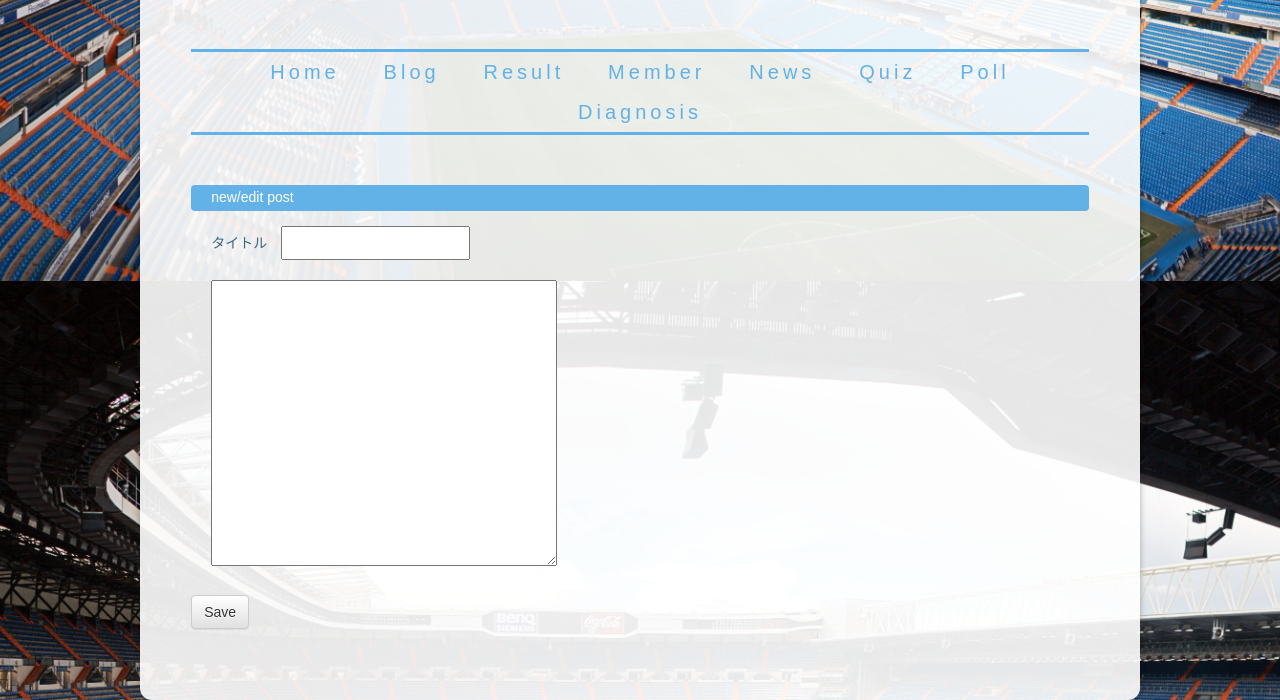
After one commit to yutohorimoto/madrid_django, a Django app: page /post/new/ in a window 1280 px wide. The commit adds this page. Shown: the part 519-1219 px from the top of the page. Run offline with Django 3.2, Linux system fonts and the light colour scheme; some libraries are stand-ins or nearby versions.

Commit message:
blog編集削除機能追加

```diff
--- a/madridsite/forms.py
+++ b/madridsite/forms.py
@@ -2,6 +2,7 @@ from django import forms
 from django.contrib.auth.forms import UserCreationForm, AuthenticationForm,PasswordChangeForm
 from django.contrib.auth.models import User
 from .models import Post
+from mdeditor.fields import MDTextFormField
 
 class UserCreateForm(UserCreationForm):
     def __init__(self, *args, **kwargs):
@@ -21,3 +22,9 @@ class LoginForm(AuthenticationForm):
        #htmlの表示を変更可能にします
        self.fields['username'].widget.attrs['class'] = 'form-control'
        self.fields['password'].widget.attrs['class'] = 'form-control'
+
+class PostForm(forms.ModelForm):
+
+    class Meta:
+        model = Post
+        fields = ('title', 'text')
--- a/madridsite/static/css/style.css
+++ b/madridsite/static/css/style.css
@@ -4,10 +4,10 @@
 body {
 	margin: 0px;
 	padding: 0px;
-	color: #3e6680;	/*全体の文字色*/
+	color: #3e6680;
 	font-family: "ヒラギノ角ゴ Pro", "Hiragino Kaku Gothic Pro", "メイリオ", Meiryo, Osaka, "ＭＳ Ｐゴシック", "MS PGothic", sans-serif;	/*フォント種類*/
-	font-size: 14px;	/*文字サイズ*/
-	line-height: 2;		/*行間*/
+	font-size: 14px;
+	line-height: 2;
 	background: #fff url(../images/Santiagobernabeu.jpg) no-repeat center center fixed;		/*背景指定（古いブラウザ用）*/
 	background: #fff url(../images/Santiagobernabeu.jpg) no-repeat center center/cover fixed;	/*背景指定*/
 	-webkit-text-size-adjust: none;
@@ -45,7 +45,7 @@ h3 {
 
 
 p {
-	padding: 0px 20px 20px;	/*上、左右、下への余白*/
+	padding: 0px 20px 20px;
 
 }
 
@@ -54,50 +54,46 @@ p {
 }
 
 a {
-	color: #62b2e7;	/*リンクテキストの色*/
-	-webkit-transition: 0.5s;	/*マウスオン時の移り変わるまでの時間設定。0.5秒。*/
+	color: #62b2e7;
+	-webkit-transition: 0.5s;
 	transition: 0.5s;
-	padding: 20px;			/*同上*/
+	padding: 20px;
 }
 a:hover {
-	color: #d50f26;	/*マウスオン時の文字色*/
+	color: #d50f26;
 }
 
-/*コンテナー（ホームページを囲む一番外側のブロック）
----------------------------------------------------------------------------*/
+
 #container {
-	width: 80%;					/*ブロックの幅を画面の80%にする設定。*/
-	max-width: 1000px;			/*上のwidth指定の追加設定。幅1000pxを最大幅に設定し、それ以上広げない。*/
-	margin: 5% auto 0px;		/*HP画面の左右中央に表示させる設定。最初の5%は上(コンテナーの外側)に空ける余白の指定。*/
-	background: #fff;					/*背景色（古いブラウザ用）*/
-	background: rgba(255,255,255,0.9);	/*背景色。rgba値は左３つが色指定(この場合は白)で最後の小数点が透明度。*/
-	border-radius: 10px;	/*角丸のサイズ。大きくすれば角の丸みが大きくなる。角丸が不要ならこの１行削除。*/
-	padding: 4%;			/*ブロック内の余白*/
+	width: 80%;
+	max-width: 1000px;
+	margin: 5% auto 0px;
+	background: #fff;
+	background: rgba(255,255,255,0.9);
+	border-radius: 12px;
+	padding: 4%;
 	-webkit-box-shadow: 0px 0px 6px rgba(0,0,0,0.3);	/*影の設定。右へ・下へ・ぼかし幅・色(rgba)の設定。rgba値は左３つが色指定(この場合は黒)で最後の小数点が透明度。*/
 	box-shadow: 0px 0px 6px rgba(0,0,0,0.3);			/*同上*/
 	overflow: hidden;
 }
 
-/*ヘッダー（ロゴが入った最上段のブロック）
----------------------------------------------------------------------------*/
-/*headerブロック*/
 header {
-	text-align: center;	/*ヘッダーブロックの内容をセンタリングする設定*/
+	text-align: center;
 }
-/*ロゴ画像設定*/
+
 #logo  img {
-	width: 80%;			/*画像幅を上で設定している「container」の80%にする設定。*/
-	max-width: 500px;	/*上の行の指定だけだと大きくなりすぎる場合があるので、最大幅(max-width)を500pxに指定。これ以上大きくならない。*/
+	width: 80%;
+	max-width: 500px;
 }
 
 
 #menubar {
-	margin: 50px 0px;	/*メニューブロックの上下(ブロックの外側)に空けるスペース*/
-	border-top: 3px solid #62b2e7;		/*上の線の幅、線種、色*/
-	border-bottom: 3px solid #62b2e7;	/*下の線の幅、線種、色*/
-	text-align: center;	/*メニューブロックの内容をセンタリングする設定*/
+	margin: 50px 0px;
+	border-top: 3px solid #62b2e7;
+	border-bottom: 3px solid #62b2e7;
+	text-align: center;
 }
-/*メニュー１個あたりの設定*/
+
 #menubar li {
 	display: inline;	/*横並びにする設定*/
 }
--- /dev/null
+++ b/madridsite/static/csv/news.csv
@@ -0,0 +1 @@
+https://headlines.yahoo.co.jp/hl?a=20201128-01147505-soccerk-socc,https://headlines.yahoo.co.jp/hl?a=20201128-01147462-soccerk-socc,https://headlines.yahoo.co.jp/hl?a=20201128-21280229-nksports-socc,https://headlines.yahoo.co.jp/hl?a=20201128-01147378-soccerk-socc,https://headlines.yahoo.co.jp/hl?a=20201127-01147255-soccerk-socc,https://headlines.yahoo.co.jp/hl?a=20201127-01147180-soccerk-socc,https://headlines.yahoo.co.jp/hl?a=20201127-21270890-nksports-socc,https://headlines.yahoo.co.jp/article?a=20201127-00295235-soccermzw-socc,https://headlines.yahoo.co.jp/hl?a=20201127-01146962-soccerk-socc,https://headlines.yahoo.co.jp/article?a=20201127-00295193-soccermzw-socc,https://headlines.yahoo.co.jp/article?a=20201127-00295168-soccermzw-socc,https://headlines.yahoo.co.jp/article?a=20201127-00295221-soccermzw-socc,https://headlines.yahoo.co.jp/article?a=20201126-00295240-soccermzw-socc,https://headlines.yahoo.co.jp/hl?a=20201126-01146683-soccerk-socc,https://headlines.yahoo.co.jp/hl?a=20201126-00000031-jij_afp-socc,https://headlines.yahoo.co.jp/hl?a=20201126-01146641-soccerk-socc,https://headlines.yahoo.co.jp/hl?a=20201126-00000027-jij_afp-socc,https://headlines.yahoo.co.jp/hl?a=20201126-02447454-tospoweb-socc,https://headlines.yahoo.co.jp/hl?a=20201126-00000061-reut-spo,https://headlines.yahoo.co.jp/article?a=20201126-00010007-footballc-socc
--- a/madridsite/static/js/count.js
+++ b/madridsite/static/js/count.js
@@ -6,7 +6,7 @@ function getCookie(name) {
         var cookies = document.cookie.split(';');
         for (var i = 0; i < cookies.length; i++) {
             var cookie = jQuery.trim(cookies[i]);
-            // Does this cookie string begin with the name we want?
+
             if (cookie.substring(0, name.length + 1) === (name + '=')) {
                 cookieValue = decodeURIComponent(cookie.substring(name.length + 1));
                 break;
@@ -17,7 +17,7 @@ function getCookie(name) {
 }
 
 function csrfSafeMethod(method) {
-    // these HTTP methods do not require CSRF protection
+
     return (/^(GET|HEAD|OPTIONS|TRACE)$/.test(method));
 }
 
@@ -26,7 +26,7 @@ for(let number =1;number<=1000;number ++){
     $('.news_'+number).click(function() {
         var csrf_token = getCookie("csrftoken");
 
-    //$(document).on("click", "'.news_'+number", function() {
+
         $.ajax({
             type: 'POST',
             url: './news',
--- a/madridsite/templates/madridsite/base.html
+++ b/madridsite/templates/madridsite/base.html
@@ -14,6 +14,8 @@
     crossorigin="anonymous"></script>
 <script src="https://cdnjs.cloudflare.com/ajax/libs/jquery-csv/1.0.8/jquery.csv.min.js"></script>
 <link rel="stylesheet" href="{% static 'css/bootstrap.min.css' %}" >
+<link rel="stylesheet" href="//maxcdn.bootstrapcdn.com/bootstrap/3.2.0/css/bootstrap.min.css">
+<link rel="stylesheet" href="//maxcdn.bootstrapcdn.com/bootstrap/3.2.0/css/bootstrap-theme.min.css">
 <link rel="stylesheet" href="{% static 'css/style.css' %}">
 <script src="{% static 'js/bootstrap.min.js' %}"></script>
 
--- a/madridsite/templates/madridsite/home.html
+++ b/madridsite/templates/madridsite/home.html
@@ -36,6 +36,7 @@
 
 
     <h2>本サイトの紹介</h2>
+    <p><strong><a href="{% url 'post_list' %}">Blog</a></strong>では制作者のサッカーに関するブログを載せています。</p>
     <p><strong><a href="{% url 'result' %}">Result</a></strong>では2019-2020シーズンのレアルマドリードの試合結果を載せています。2020-2021シーズンも随時載せていく予定です。</p>
     <p><strong><a href="{% url 'member' %}">Member</a></strong>では2019-2020シーズンのレアルマドリードの登録選手一覧を載せています。</p>
     <p><strong><a href="{% url 'news_list' %}">News</a></strong>ではレアルマドリードに関する最新のニュースを載せています。</p>
--- a/madridsite/templates/madridsite/post_detail.html
+++ b/madridsite/templates/madridsite/post_detail.html
@@ -8,6 +8,10 @@
                 日時：{{ post.published_date }}
             </div>
         {% endif %}
+        {% if post.author == request.user %}
+        <a class="btn btn-default" href="{% url 'post_edit' pk=post.pk %}"><span class="glyphicon glyphicon-pencil"></span></a>
+        <a href="{% url 'post_delete' pk=post.pk %}">削除</a>
+        {% endif %}
         <h1>{{ post.title }}</h1>
 
         <p>{{ post.text|markdown|safe}}</p>
--- /dev/null
+++ b/madridsite/templates/madridsite/post_edit.html
@@ -0,0 +1,13 @@
+{% extends 'madridsite/base.html' %}
+
+{% block content %}
+    <h2>new/edit post</h2>
+    <form method="POST" class="post-form">{% csrf_token %}
+
+        <!--{{ form.as_p }}-->
+        <p>タイトル　{{ form.media }}{{form.title}}</p>
+        <p> {{form.text}}</p>
+        <button type="submit" class="save btn btn-default">Save</button>
+    </form>
+
+{% endblock %}
--- a/madridsite/templates/madridsite/post_list.html
+++ b/madridsite/templates/madridsite/post_list.html
@@ -1,6 +1,9 @@
 {% extends 'madridsite/base.html' %}
 
 {% block content %}
+{% if post.author == yutohorimoto %}
+<a href="{% url 'post_new' %}" class="top-menu"><span class="glyphicon glyphicon-plus"></span></a>
+{% endif %}
         {% for post in posts %}
             <table>
             <div class="post">
--- a/madridsite/urls.py
+++ b/madridsite/urls.py
@@ -14,7 +14,11 @@ urlpatterns = [
     path('poll',views.poll_page, name='poll'),
     path('poll_result',views.poll_result, name='poll_result'),
     path('post', views.PostListView.as_view(), name='post_list'),
+    #path('post/new/', views.post_new, name='post_new'),
+    path('post/new/', views.NewPost.as_view(), name='post_new'),
     path('post/<int:pk>/', views.PostDetail.as_view(), name='post_detail'),
+    path('post/<int:pk>/edit/', views.post_edit, name='post_edit'),
+    path('post/<int:pk>/delete/', views.PostDelete.as_view(), name='post_delete'),
     path('diagnosis',views.diagnosis, name='diagnosis'),
     path('diagnosis_result',views.diagnosis_result, name='diagnosis_result'),
     path('news', views.NewsListView.as_view(), name='news_list'),
--- a/madridsite/views.py
+++ b/madridsite/views.py
@@ -6,7 +6,7 @@ from django.views import View
 from django.views.generic import CreateView, TemplateView,ListView,DetailView,DeleteView,FormView
 from django.utils import timezone
 from .models import Post,News,Like,Election
-from .forms import UserCreateForm, LoginForm
+from .forms import UserCreateForm, LoginForm,PostForm
 from django.contrib.auth import views as auth_views
 from django.contrib.auth.decorators import login_required
 from django.http import Http404
@@ -62,6 +62,56 @@ class PostDetail(DetailView):
     #    context['comments']= Comment.objects.filter(post=self.kwargs.get('pk'))
     #    return context
 
+@login_required
+def post_new(request):
+    if request.method == "POST":
+        form = PostForm(request.POST)
+        if form.is_valid():
+            post = form.save(commit=False)
+            #commit=False は Post モデルをまだ保存しないという意味
+            post.author = request.user
+            post.published_date = timezone.now()
+            post.save()
+            return redirect('post_detail', pk=post.pk)
+            #新しく作成されたポストの post_detail ページに移動
+    else:
+        form = PostForm()
+    return render(request, 'madridsite/post_edit.html', {'form': form})
+
+class NewPost(CreateView):
+    model = Post
+    form_class = PostForm
+    template_name = "madridsite/post_edit.html"
+    success_url = "post_list"
+
+@login_required
+def post_edit(request, pk):
+    post = get_object_or_404(Post, pk=pk)
+    #編集したいPost モデルを取得
+    if request.method == "POST":
+        form = PostForm(request.POST, instance=post)
+        #formを保存するとき
+        if form.is_valid():
+            post = form.save(commit=False)
+            if post.author == request.user:
+                post.author = request.user
+                post.published_date = timezone.now()
+                post.save()
+                return redirect('post_detail', pk=post.pk)
+            else:
+                raise PermissionDenied
+
+    else:
+        form = PostForm(instance=post)
+        #formを開くだけのとき
+    return render(request, 'madridsite/post_edit.html', {'form': form})
+
+class PostDelete(DeleteView):
+    template_name = 'madridsite/post_confirm_delete.html'
+    model = Post
+    context_object_name = 'post'
+    success_url = reverse_lazy('post_list')
+
 def news_list(request):
     news = News.objects.order_by('id').reverse()
     if request.method == 'POST':
@@ -98,10 +148,7 @@ class NewsListView(ListView):
 
     def get_context_data(self,**kwargs):
         context = super().get_context_data(**kwargs)
-        #context['check'] = Like.objects.filter(user=self.request.user, news=self.kwargs.get('id')).exists()
-        #context.update({
-        #    'like_list': Like.objects.filter(user=self.request.user)
-        #})
+
         context['check'] = Like.objects.filter(user=self.request.user)
         return context
 
@@ -114,7 +161,7 @@ def diagnosis(request):
 
     return render(request, 'madridsite/diagnosis.html')
 def diagnosis_result(request):
-#def diagnosis_result(self, request, *args, **kwargs):
+
 
     q1 = int(request.POST['q1'])
     q2 = int(request.POST['q2'])
--- a/news.csv
+++ /dev/null
@@ -1 +0,0 @@
-https://headlines.yahoo.co.jp/hl?a=20201128-21280229-nksports-socc,https://headlines.yahoo.co.jp/hl?a=20201128-01147378-soccerk-socc,https://headlines.yahoo.co.jp/hl?a=20201127-01147255-soccerk-socc,https://headlines.yahoo.co.jp/hl?a=20201127-01147180-soccerk-socc,https://headlines.yahoo.co.jp/hl?a=20201127-21270890-nksports-socc,https://headlines.yahoo.co.jp/article?a=20201127-00295235-soccermzw-socc,https://headlines.yahoo.co.jp/hl?a=20201127-01146962-soccerk-socc,https://headlines.yahoo.co.jp/article?a=20201127-00295193-soccermzw-socc,https://headlines.yahoo.co.jp/article?a=20201127-00295168-soccermzw-socc,https://headlines.yahoo.co.jp/article?a=20201127-00295221-soccermzw-socc,https://headlines.yahoo.co.jp/article?a=20201126-00295240-soccermzw-socc,https://headlines.yahoo.co.jp/hl?a=20201126-01146683-soccerk-socc,https://headlines.yahoo.co.jp/hl?a=20201126-00000031-jij_afp-socc,https://headlines.yahoo.co.jp/hl?a=20201126-01146641-soccerk-socc,https://headlines.yahoo.co.jp/hl?a=20201126-00000027-jij_afp-socc,https://headlines.yahoo.co.jp/hl?a=20201126-02447454-tospoweb-socc,https://headlines.yahoo.co.jp/hl?a=20201126-00000061-reut-spo,https://headlines.yahoo.co.jp/article?a=20201126-00010007-footballc-socc,https://headlines.yahoo.co.jp/hl?a=20201126-02446911-tospoweb-socc,https://headlines.yahoo.co.jp/hl?a=20201126-02446734-tospoweb-socc
--- a/news.py
+++ b/news.py
@@ -49,7 +49,7 @@ def read_ex_csv(file):
 
 
 if __name__ == "__main__":
-    file = "./news.csv"
+    file = "./madridsite/static/csv/news.csv"
     ex_csv = read_ex_csv(file)
     ex_csv[0] = ex_csv[0].replace(' ', '')
     print(ex_csv[0])
```
Also changed, not shown: other parts of madridsite/static/css/style.css (+18 -31 lines), madridsite/templates/madridsite/post_confirm_delete.html (added, +9 -0 lines).
